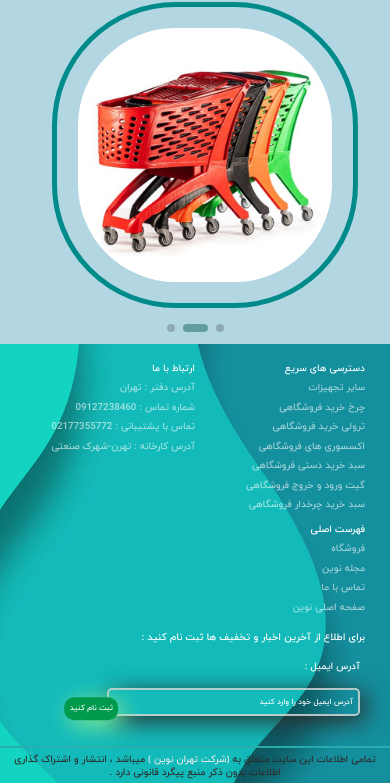
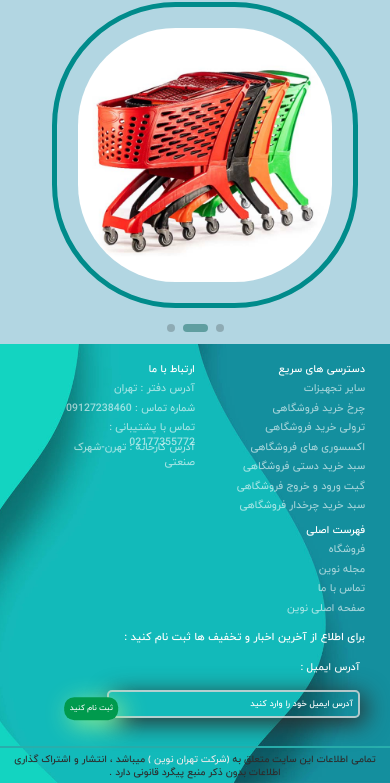
Before and after one commit to Taha-miri/novin, a website: page index.html in a window 390 px wide. Shown: the part 72-855 px from the top of the page. Drawn offline with nearby package versions, Linux system fonts and the light colour scheme.

Commit message:
change the font size for menu

```diff
--- a/css/Mobile/footer.css
+++ b/css/Mobile/footer.css
@@ -36,7 +36,7 @@ footer {
             list-style: none;
             li {
               font-family: IRAN;
-              font-size: 2.5vw;
+              font-size: 2.7vw;
               font-weight: normal;
               text-transform: capitalize;
               color: var(--whitelightcolor);
@@ -51,7 +51,7 @@ footer {
                 opacity: 0.6;
                 transition: 500ms;
                 font-family: IRAN;
-                font-size: 2.5vw;
+                font-size: 2.7vw;
                 text-decoration: none;
                 font-weight: normal;
                 text-transform: capitalize;
@@ -101,7 +101,7 @@ footer {
         font-family: IRAN;
         color: var(--whitecolor);
         text-transform: capitalize;
-        font-size: 2.6vw;
+        font-size: 2.8vw;
         font-weight: normal;
         box-sizing: border-box;
       }
@@ -130,7 +130,7 @@ footer {
               color: var(--whitelightcolor);
               font-weight: 400;
               font-family: IRAN;
-              font-size: 2.5vw;
+              font-size: 2.7vw;
             }
             #input-email {
               margin-top: 10px;
@@ -151,13 +151,13 @@ footer {
                 padding-right: 5px;
                 box-sizing: border-box;
                 font-family: IRAN;
-                font-size: 2vw;
+                font-size: 2.2vw;
                 color: rgb(255, 255, 255);
               }
               &:focus {
                 font-weight: normal;
                 font-family: IRAN;
-                font-size: 1vw;
+                font-size: 1.5vw;
                 cursor: none;
                 color: var(--basecolor);
                 outline: 2px solid rgb(82, 173, 82);
```
